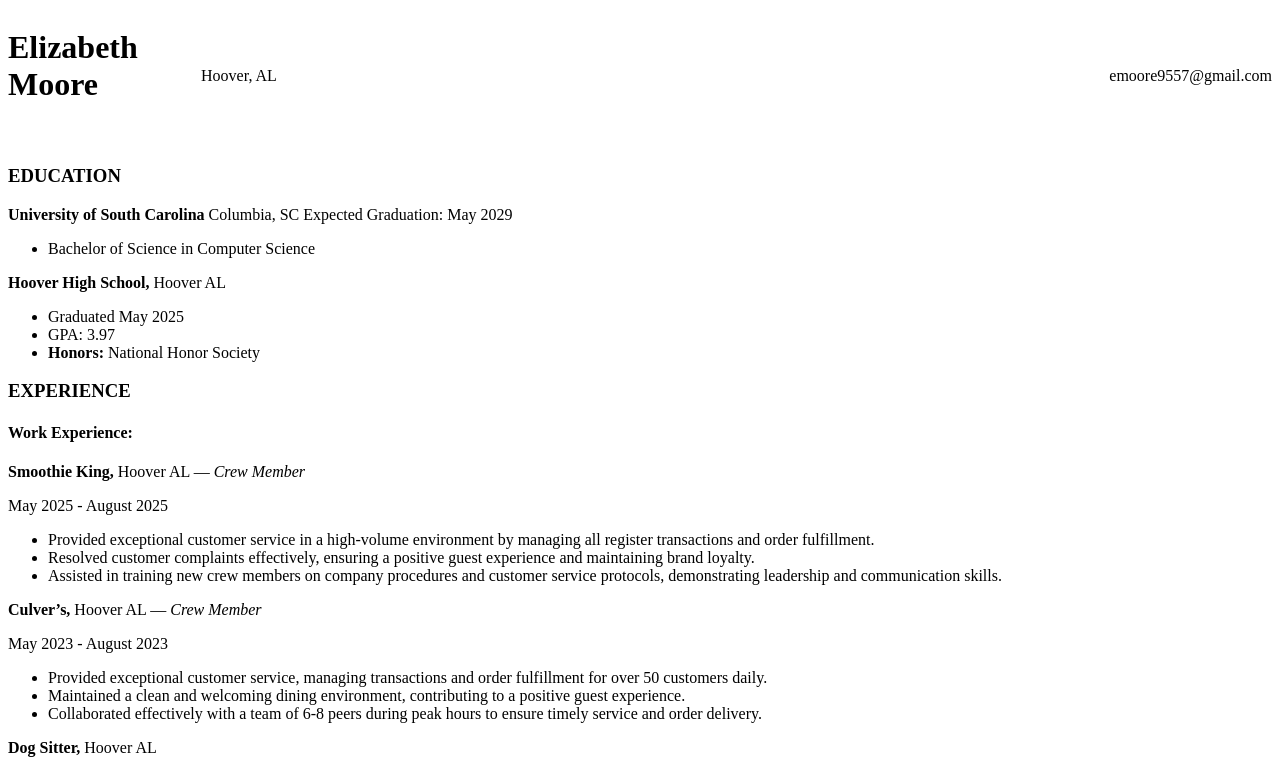
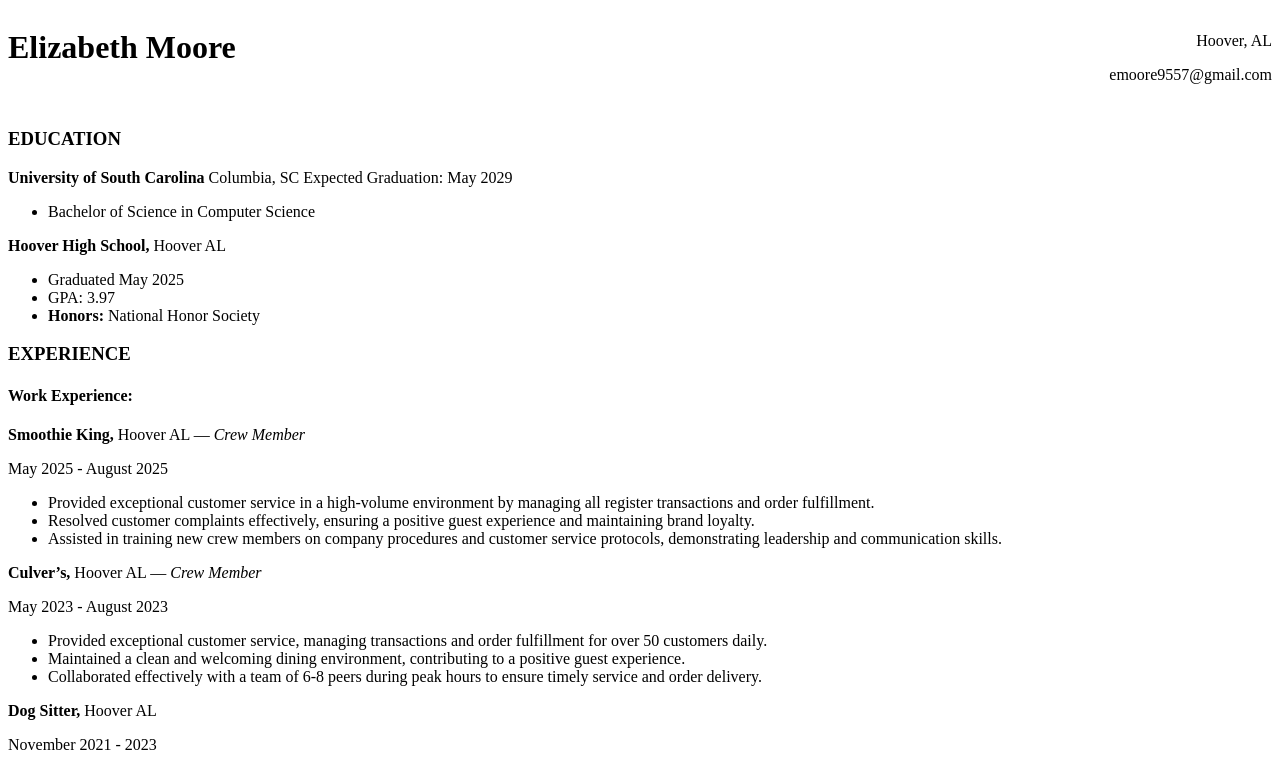
Before and after one commit to emoore95-CS/emoore95-CS.github.io, a plain HTML site: page Resume.html in a window 1280 px wide. Shown: the top 767 px of the page. Drawn offline with Linux system fonts and the light colour scheme.

Commit message:
oooooooooOoOO

```diff
--- a/Resume.css
+++ b/Resume.css
@@ -4,10 +4,14 @@
     margin-bottom: 20px;
 
 }
-.content{
+.head{
     /*AI helped me write this */
     display: flex;
     justify-content: space-between;
     align-items: center;
     width: 100%;
 }
+.content{
+    text-align: right;
+    margin: 0;
+}
```
